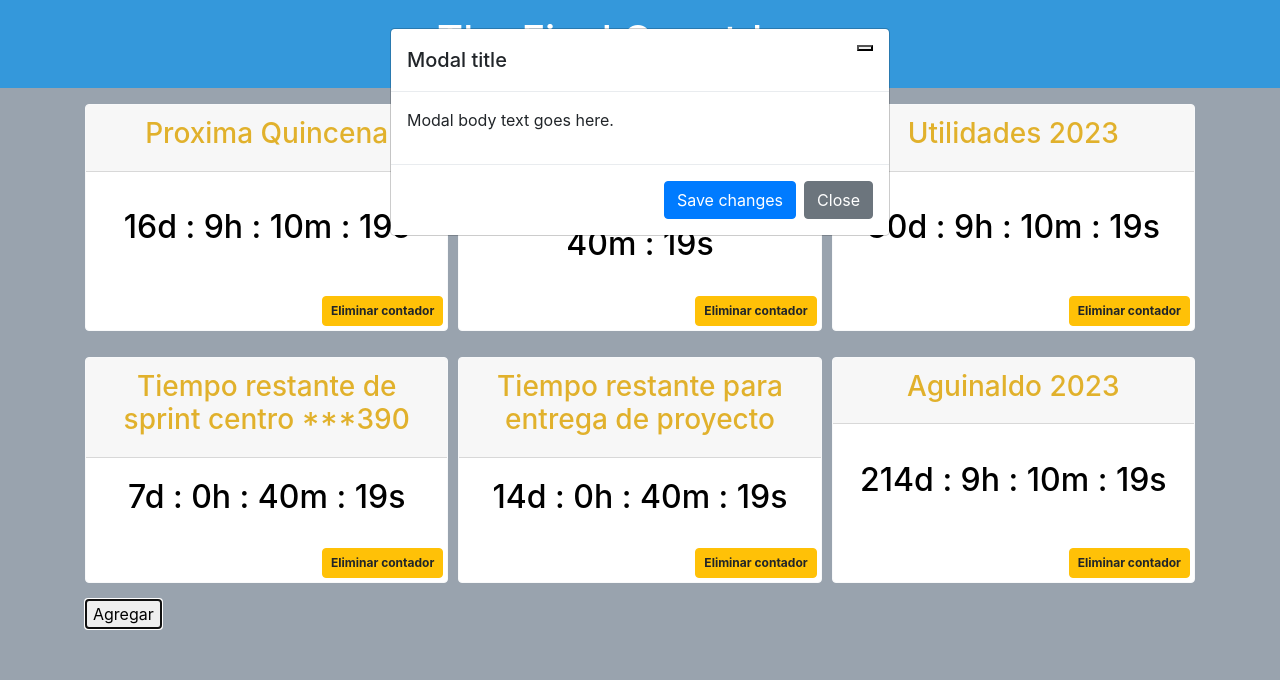
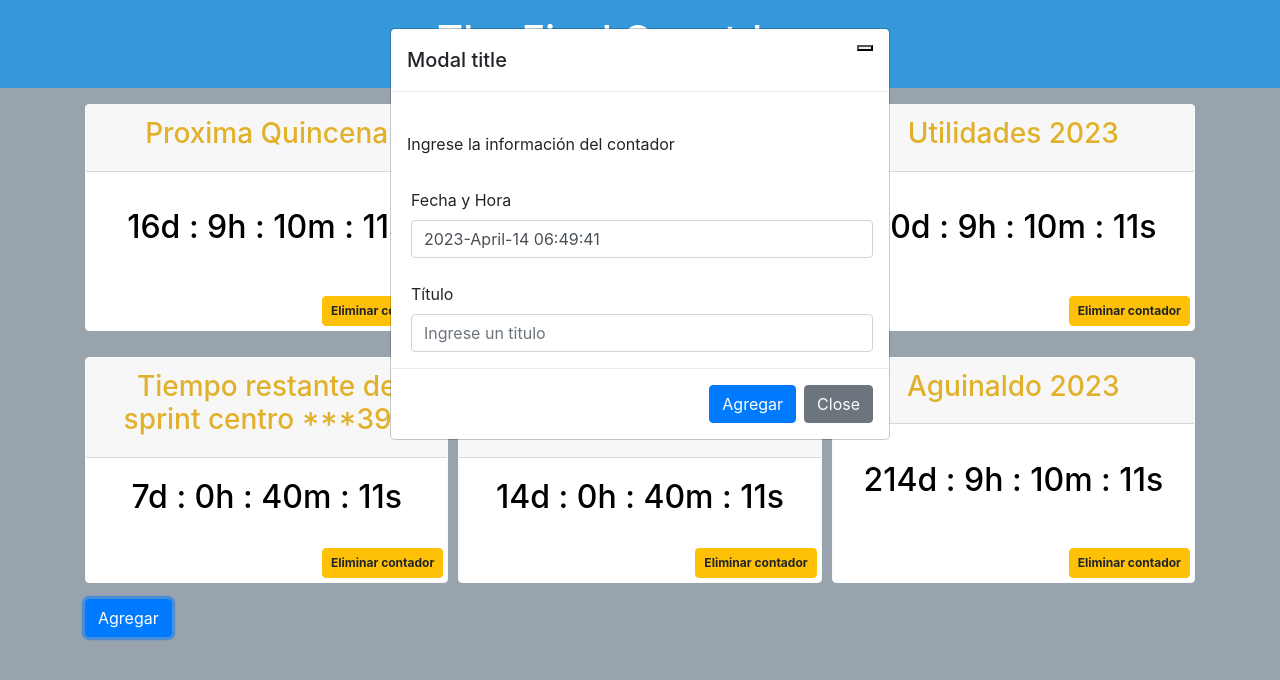
Before and after one commit to Ort-26/TheFinalCountdown, a React (Create React App) app: page / in a window 1280 px wide. Both pictures are taken after a click on the button "Agregar". Shown: the top 680 px of the page. Built offline with nearby package versions, Linux system fonts and the light colour scheme.

Commit message:
Create counter feature added

```diff
--- a/package.json
+++ b/package.json
@@ -7,6 +7,7 @@
     "@testing-library/react": "^13.4.0",
     "@testing-library/user-event": "^13.5.0",
     "react": "^18.2.0",
+    "react-datepicker": "^4.11.0",
     "react-dom": "^18.2.0",
     "react-scripts": "5.0.1",
     "web-vitals": "^2.1.4"
--- a/src/App.js
+++ b/src/App.js
@@ -1,5 +1,6 @@
 import './bootstrap.css'
 import './App.css';
+
 import {Index} from './Pages/index'
 
 function App() {
--- a/src/Components/ModalComponent.jsx
+++ b/src/Components/ModalComponent.jsx
@@ -1,6 +1,29 @@
-import React from 'react'
+import React, {useState} from 'react'
+import DatePicker from "react-datepicker";
+import "react-datepicker/dist/react-datepicker.css";
 
-export default function ModalComponent({visibility,toggle}) {
+export default function ModalComponent({visibility,toggle,newTimer}) {
+    const [date,setDate] = useState(Date.now())
+    const [title,setTitle] = useState('')
+    const [invalidTitle,setInvalidTitle] = useState(false)
+
+    const handleTitle = (e) => {
+        setTitle(e.target.value)
+    }
+
+    const submitNewTimer = () => {
+        if (title.length === 0 ) {
+            setInvalidTitle(true)
+            return false;
+        }
+
+        const timer = {
+            title,
+            targetDate: new Date(date)
+        }
+        newTimer(timer)
+    }
+
   return (
     <div className={"modal d-block "+visibility}>
     <div className="modal-dialog" role="document">
@@ -12,14 +35,38 @@ export default function ModalComponent({visibility,toggle}) {
             </button>
         </div>
         <div className="modal-body">
-        <p>Modal body text goes here.</p>
+            <label className="form-label mt-4">Ingrese la información del contador</label>
+        <div className="d-flex flex-column">
+            <div className="d-flex flex-column ml-1">
+                <label className="form-label mt-4">Fecha y Hora</label>
+                <DatePicker
+                    className="form-control"
+                    dateFormat="yyyy-MMMM-dd hh:mm:ss"
+                    selected={date}
+                    onChange={(date) => setDate(date)}
+                    timeInputLabel="Hora:"
+                    showTimeInput
+                />
+            </div>
+            <div className="d-flex flex-column ml-1">
+                <label className="form-label mt-4">Título</label>
+                <input
+                    className="form-control"
+                    placeholder="Ingrese un titulo"
+                    onChange={handleTitle}
+                />
+                {invalidTitle && <p class="text-danger">Ingrese un título válido</p>}
+            </div>
+        </div>
+
         </div>
         <div className="modal-footer">
-        <button type="button" className="btn btn-primary">Save changes</button>
+            <button type="button" className="btn btn-primary" onClick={submitNewTimer}>Agregar</button>
             <button type="button" className="btn btn-secondary" data-bs-dismiss="modal" onClick={toggle}>Close</button>
         </div>
         </div>
     </div>
     </div>
+
   )
 }
--- a/src/Pages/index.jsx
+++ b/src/Pages/index.jsx
@@ -20,18 +20,21 @@ export const Index = () => {
     }
 
     const addNewCounter = (newCounter) => {
+        const newArray = [...FechasAMostrar,newCounter]
+        console.log(newArray)
+        setFechasAMostrar(newArray)
+        toggleModalVisibility()
     }
 
     const removeCounter = (index) => {
         const newArray = FechasAMostrar.filter((obj,pos) => pos !== index )
-
         setFechasAMostrar(newArray)
     }
 
-    // useEffect(()=> {
-    //     const timer = setInterval(() => setCurrentTime(Date.now() - 3600000),1000)
-    //     return () => clearInterval(timer);
-    // },[])
+    useEffect(()=> {
+        const timer = setInterval(() => setCurrentTime(Date.now() - 3600000),1000)
+        return () => clearInterval(timer);
+    },[FechasAMostrar])
 
     return (
         <>
@@ -41,15 +44,21 @@ export const Index = () => {
             {
                 FechasAMostrar.map( (current,index) => {
                     return (
-                        <RelojComponent relojData={current} time={currentTime} key={index} removeElement={removeCounter} index={index}/>
+                        <RelojComponent
+                            relojData={current}
+                            time={currentTime}
+                            key={index}
+                            removeElement={removeCounter}
+                            index={index}
+                        />
                     )
                 }
             )
             }
             </div>
-            <button onClick={toggleModalVisibility}>Agregar</button>
+            <button onClick={toggleModalVisibility} className="btn btn-primary">Agregar</button>
         </div>
-        <ModalComponent visibility={visibility} toggle={toggleModalVisibility}/>
+        <ModalComponent visibility={visibility} toggle={toggleModalVisibility} newTimer={addNewCounter}/>
         </>
     )
 }
```
Also changed, not shown: 1 other file (tests, documents, lock files or other folders). Lines whose indentation alone changed are shown as unchanged.
